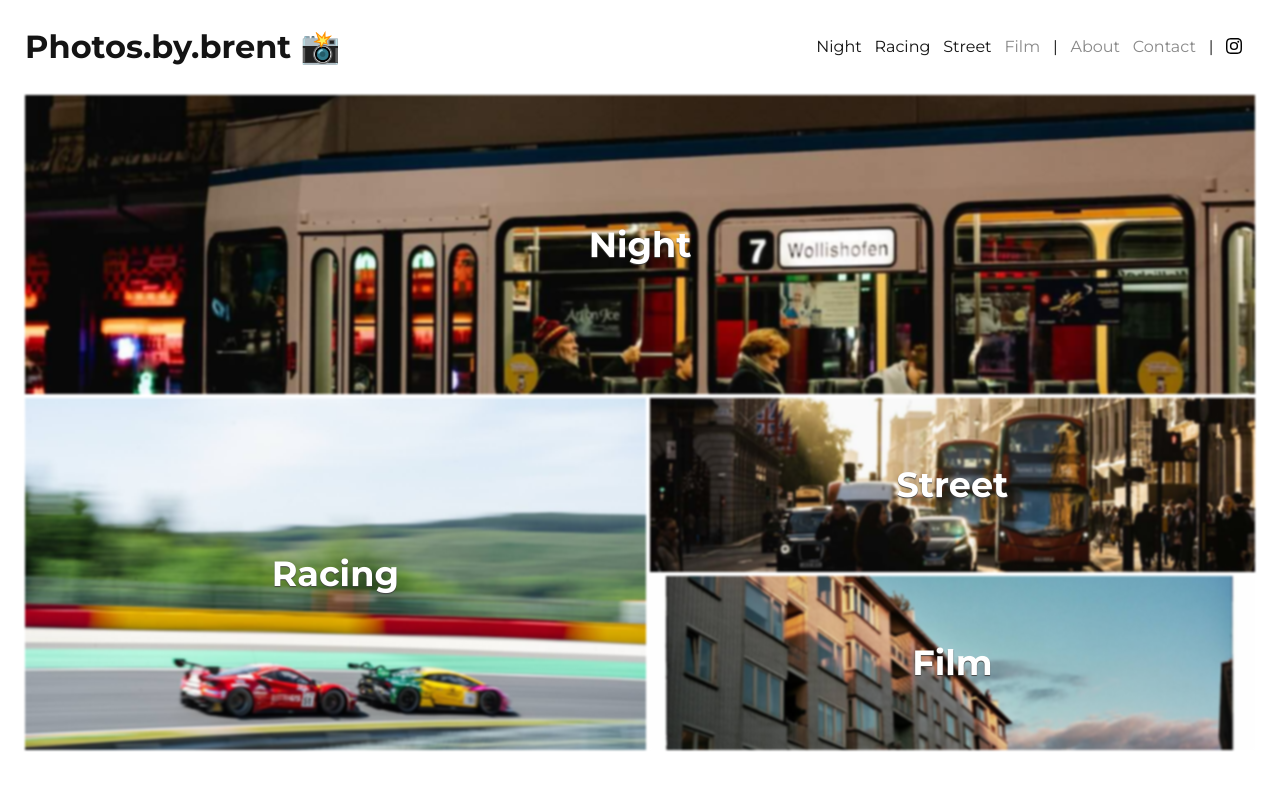
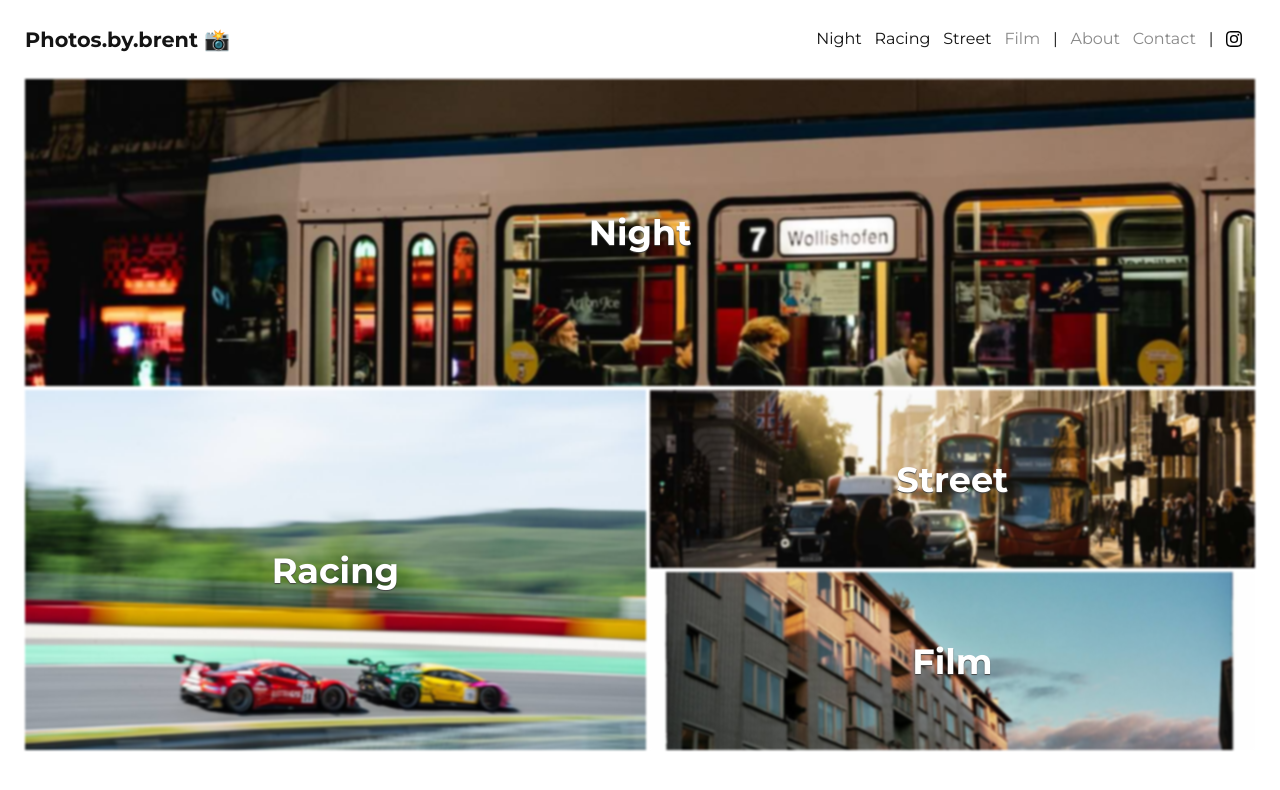
Before and after one commit to brenttimmermans/photos-by-brent, a Next.js app: page / in a window 1280 px wide. Shown: the top 790 px of the page. Built offline with nearby package versions, Linux system fonts and the light colour scheme.

Commit message:
🩹 tweak h1 size

```diff
--- a/app/Header/Header.module.css
+++ b/app/Header/Header.module.css
@@ -5,6 +5,10 @@
   align-items: center;
   flex-wrap: wrap;
   column-gap: 100px;
+}
+
+.header h1 {
+  font-size: 1.3em;
 }
 
 .header nav {
```
